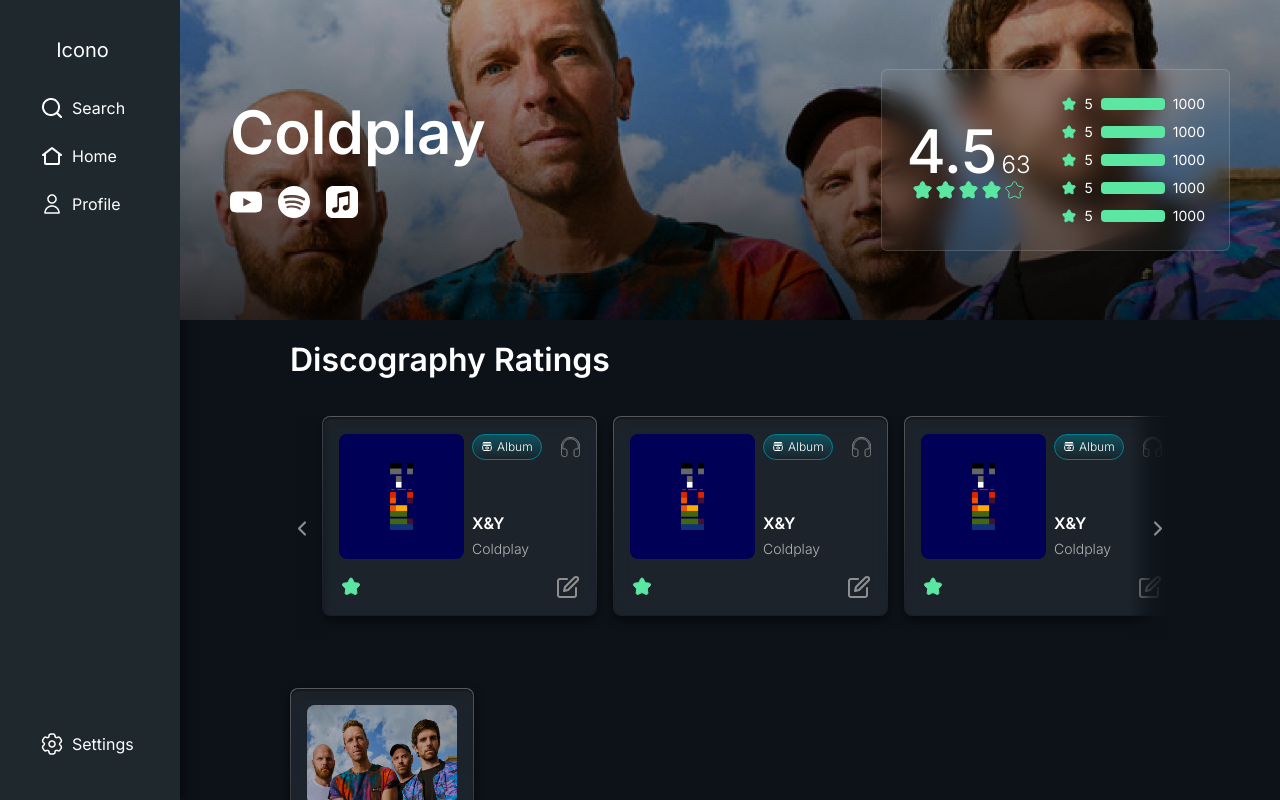
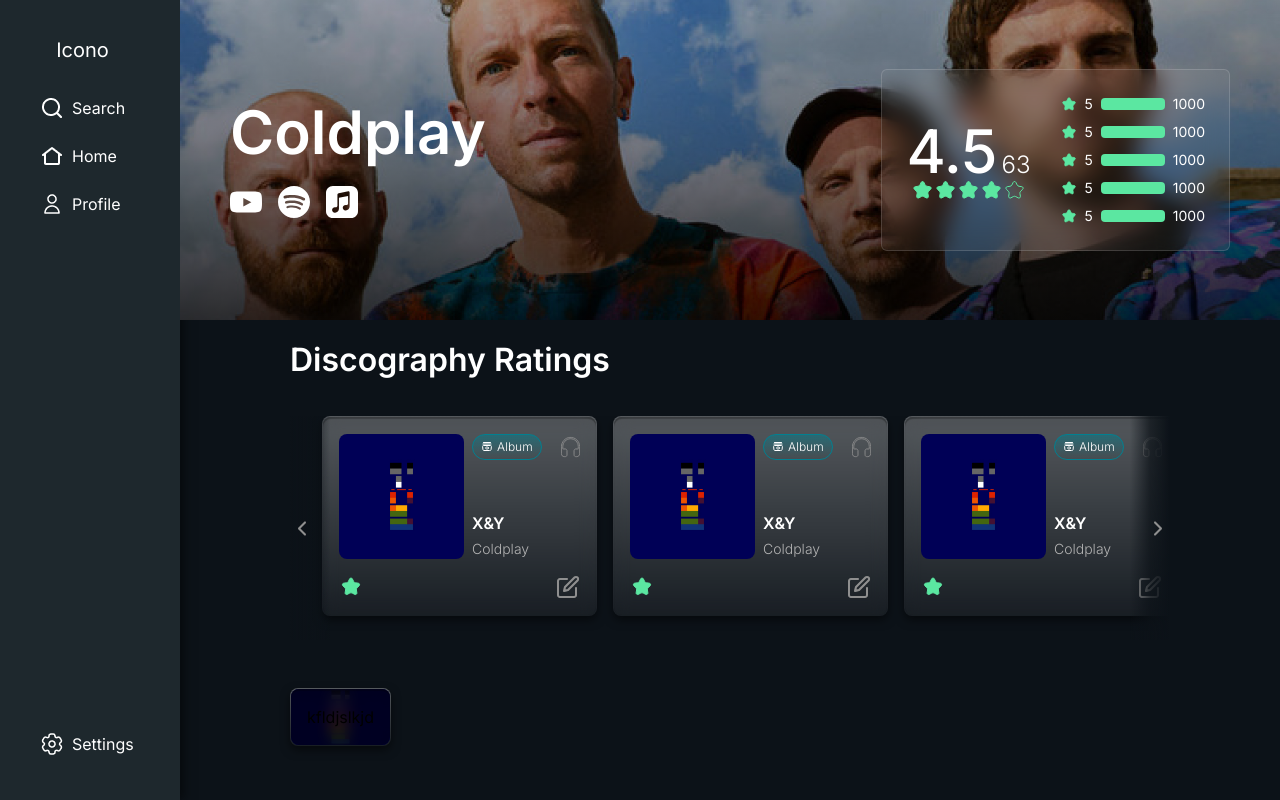
Before and after one commit to cacosat/musicat, a Next.js app in the folder frontend/: page /artist in a window 1280 px wide. Built offline with nearby package versions, Linux system fonts and the light colour scheme.

Commit message:
Experimenting with musicCardSmall and slight rework of gradientOutline background mechanic

```diff
--- a/frontend/app/components/Ratings.jsx
+++ b/frontend/app/components/Ratings.jsx
@@ -14,7 +14,7 @@
   // }
 
   return (
-    <GradientOutline px={16} py={8} bg='cards'>
+    <GradientOutline px={16} py={8} bg='custom-cards'>
         <div className="w-full grid grid-cols-4 gap-4 place-items-center">
           <div className="flex gap-2">
             {/* Name and group */}
--- a/frontend/app/components/carrousel.jsx
+++ b/frontend/app/components/carrousel.jsx
@@ -27,7 +27,7 @@
                     onClick={handleLeftClick}>
                 <img src="/leftArrow.svg" alt="left arrow"  />
             </button>
-            <div ref={scrollContainer} className="max-w-[950px] flex gap-4 h-56 overflow-x-scroll scroll-smooth scrollbar-thin scrollbar-track-transparent scrollbar-thumb-cards px-8">
+            <div ref={scrollContainer} className="max-w-[950px] flex gap-4 h-56 overflow-x-scroll scroll-smooth scrollbar-thin scrollbar-track-transparent scrollbar-thumb-custom-cards px-8">
                 {children}
             </div>
             <button className="absolute top-0 right-0 z-10 h-[100%] min-w-10 bg-gradient-to-r from-transparent via-background/75 to-background flex items-center justify-end"
--- a/frontend/app/components/gradientOutline.jsx
+++ b/frontend/app/components/gradientOutline.jsx
@@ -2,7 +2,7 @@
 
 import React from "react";
 
-export default function GradientOutline({ bg = 'background', px = 16, py = 16, children }) {
+export default function GradientOutline({ bg = 'custom-cards', px = 16, py = 16, children }) {
     {/*
         Este componente, cardOutline, siempre se tiene que usar envuelto por un div
         que decide el tamaño y puede recibir tres valores: px, py, bg
@@ -13,17 +13,18 @@
     */}
 
     let bgImg = `bg-[${bg}] bg-cover bg-center`;
+    let bgImgStyle = `url('${bg}')`;
     let bgColor = `bg-${bg}`;
 
     return <>
         <div className={`w-full h-full rounded-lg flex items-center justify-center bg-gradient-to-b from-white/30 to-white/5 p-[1px] overflow-hidden shadow-custom-vertical`}>
-            <div className={`flex items-center justify-center w-full h-full rounded-lg shadow-custom-inset-vertical ${bg.includes('url') ? '' : ' bg-cards'}`}
+            <div className={`flex items-center justify-center w-full h-full rounded-lg shadow-custom-inset-vertical ${bg.includes('/') ? '' : bgColor}`}
                 style={{
-                    backgroundImage: `${bg.includes('url') ? bg : ''}`,
-                    backgroundSize: 'cover',
-                    backgroundPosition: 'center',
+                    backgroundImage: `${bg.includes('/') ? bgImgStyle : ''}`,
+                    backgroundSize: `${bg.includes('/') ? 'cover' : ''}`,
+                    backgroundPosition: `${bg.includes('/') ? 'center' : ''}`,
                 }}>
-                <div className={`relative flex items-center justify-center w-full h-full rounded-lg backdrop-blur-[8px] ${bg.includes('url') ? 'bg-black/60 ' : ''}`}
+                <div className={`relative flex items-center justify-center w-full h-full rounded-lg backdrop-blur-[8px] ${bg.includes('/') ? 'bg-black/60 ' : ''}`}
                     style={{
                         paddingLeft: `${px}px`,
                         paddingRight: `${px}px`,
--- a/frontend/app/components/musicCard.jsx
+++ b/frontend/app/components/musicCard.jsx
@@ -16,7 +16,7 @@
 
     return (
         <div className="min-w-[275px] min-h-[200px] w-[275px] h-[200px]">
-            <GradientOutline>
+            <GradientOutline bg="custom-cards">
                 <div className="w-full flex flex-col gap-4 ">
                     <div className=" flex gap-2 ">
                         <div className="rounded-lg overflow-hidden min-w-[125px] min-h-[125px] ">
--- a/frontend/app/components/musicCardSmall.jsx
+++ b/frontend/app/components/musicCardSmall.jsx
@@ -17,8 +17,9 @@
 
     return(
         <div className="w-fit">
-            <GradientOutline background="cards" className="">
-                <div className="flex flex-col gap-4">
+            <GradientOutline bg="/XandY.jpg">
+                kfldjslkjd
+                {/* <div className="flex flex-col gap-4">
                     <div className="relative w-[150px] h-[100px] flex place-items-center aspect-video overflow-hidden rounded-lg">
                         <Image
                             src={albumCover}
@@ -32,7 +33,6 @@
                     <Badge type={props.type} />
                     <div className="flex flex-col gap-1 text-white">
                         <div className="font-semibold">
-                            {/* Title, or top text */}
                             {props.type === 'song' ? (
                                 <Link href={`/song/${songName}`}>
                                     <p className="" title={songName}>{truncateText(songName, 20)}</p>
@@ -48,7 +48,6 @@
                             ))}
                         </div>
                         <div className="text-custom-gray-200 font-light text-sm">
-                            {/* Secondary text */}
                             {props.type === 'song' ? (
                                 <div>
                                     <Link href={`/album/${albumName}`}>
@@ -67,7 +66,7 @@
                             ))}
                         </div>
                     </div>
-                </div>
+                </div> */}
             </GradientOutline>
         </div>
     )
--- a/frontend/app/components/reviewCard.jsx
+++ b/frontend/app/components/reviewCard.jsx
@@ -53,7 +53,7 @@
   }
 
   return (
-    <GradientOutline px={32} py={32} bg="url('/We are the grand.jpeg')" className="">
+    <GradientOutline px={32} py={32} bg="/We are the grand.jpeg" className="">
     <div className="flex justify-center items-center gap-8 h-fit max-h-80 ">
       <div className=" max-w-[255px] max-h-[255px] w-full h-full relative ">
         {/* Actualiza aquí el Link */}
--- a/frontend/app/layout.js
+++ b/frontend/app/layout.js
@@ -22,7 +22,7 @@
             <div className=" z-[100]">
               <Navbar />
             </div>
-            <div className="h-full flex flex-col items-center overflow-y-scroll scrollbar scrollbar-track-transparent scrollbar-thumb-cards">
+            <div className="h-full flex flex-col items-center overflow-y-scroll scrollbar scrollbar-track-transparent scrollbar-thumb-custom-cards">
               {children}
             </div>
           </SearchProvider>
--- a/frontend/tailwind.config.js
+++ b/frontend/tailwind.config.js
@@ -32,8 +32,8 @@
         // tampoco incluye los grises de figma en favor de gray neutral (gray-000)
         "background": "#0C1218",
         "lefter": "#1E282D",
-        "cards": "#1C232B",
-        "cards-light": "#1D3449",
+        "custom-cards": "#1C232B",
+        "custom-cards-light": "#1D3449",
         "accent-green-dark": "#028090",
         "accent-green-light": "#5BE7A1",
         "accent-blue-dark": "#6590FE",
```
